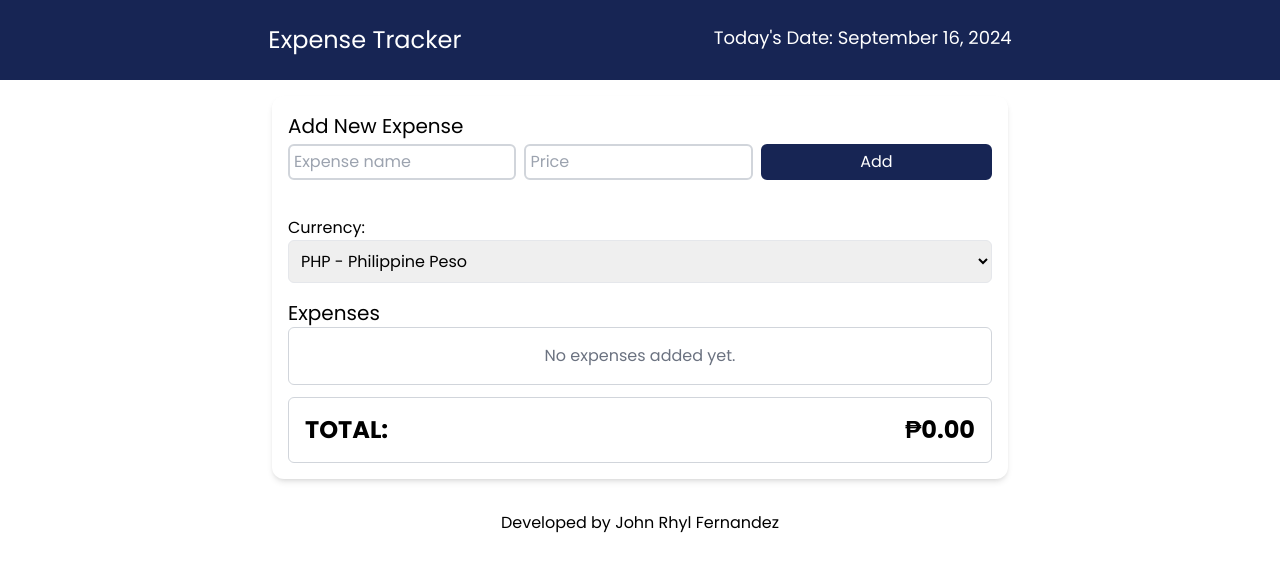
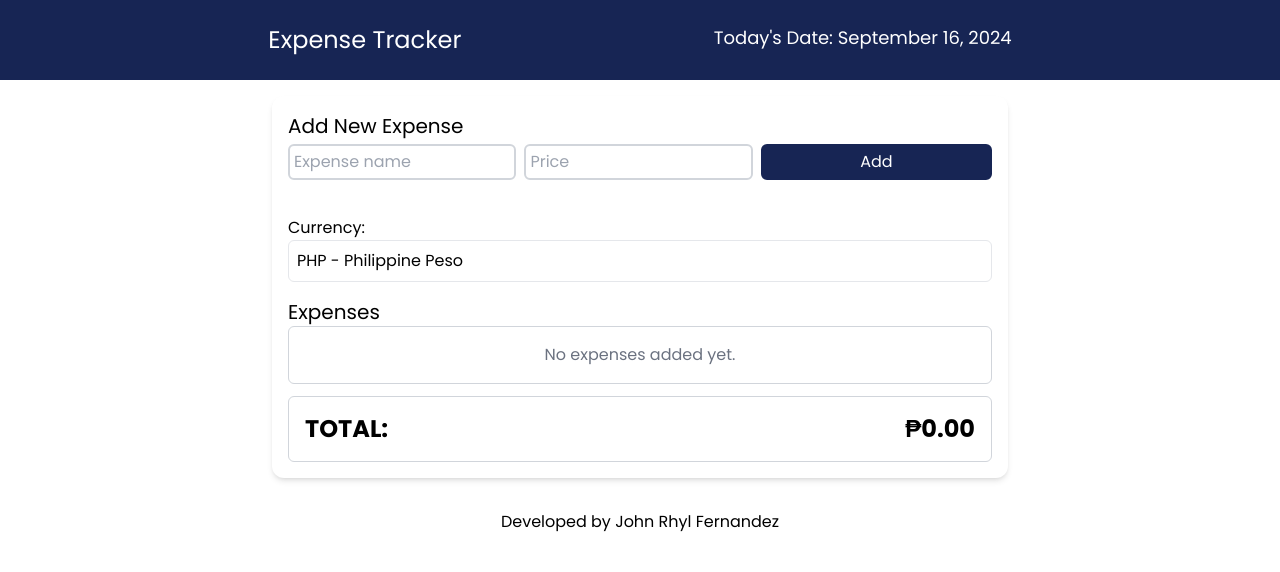
Before and after one commit to jrhylf/expense-tracker-app, a React (Create React App) app: page / in a window 1280 px wide. Shown: the top 572 px of the page. Built offline with nearby package versions, Linux system fonts and the light colour scheme.

Commit message:
Added search bar for the list of currencies

```diff
--- a/src/App.js
+++ b/src/App.js
@@ -1,9 +1,19 @@
 import { Button, Input } from './Components';
 import './App.css';
 import React, { useState, useEffect } from 'react';
+import CurrencyList from './CurrencyList';
 
 function App() {
   const [currentDate, setCurrentDate] = useState('');
+
+  // Currency Exchange
+  const [fromCurrency, setFromCurrency] = useState('');
+  // Set new currency every currency is changed
+  const [toCurrency, setToCurrency] = useState('');
+
+  // Search Currency
+  const [searchQuery, setSearchQuery] = useState('');
+
   const [expenses, setExpenses] = useState(() => {
     const savedExpenses = localStorage.getItem('expenses');
     return savedExpenses ? JSON.parse(savedExpenses) : [];
@@ -21,6 +31,8 @@ function App() {
     const savedCurrency = localStorage.getItem('currency');
     return savedCurrency ? savedCurrency : 'PHP';
   });
+
+  const [isOpen, setIsOpen] = useState(false); // State for dropdown open/close
 
   useEffect(() => {
     localStorage.setItem('expenses', JSON.stringify(expenses));
@@ -70,9 +82,15 @@ function App() {
     }
 
     if (valid) {
+      // Create a new expense object
       const newExpense = { name: expenseName, price: parseFloat(expensePrice) };
-      setExpenses([...expenses, newExpense]);
-      setExpenseName('');  // Clear the input fields after adding
+
+      // Update the state with the new expense added to the existing expenses
+      const updatedExpenses = [...expenses, newExpense];
+      setExpenses(updatedExpenses);
+
+      // Clear the input fields after adding the expense
+      setExpenseName('');
       setExpensePrice('');
     }
   };
@@ -93,6 +111,14 @@ function App() {
       currency: currency,
     }).format(amount);
   };
+
+  const currencies = CurrencyList();
+
+  // Find the selected currency object by code
+  const selectedCurrency = currencies.find(curr => curr.code === currency);
+
+  // console.log("From Currency: " + fromCurrency);
+  // console.log("To Currency: " + toCurrency);
 
   return (
     <div className="h-screen min-w-min">
@@ -133,18 +159,53 @@ function App() {
           {/* Currency Selector */}
           <div className='h-auto w-full mb-4'>
             <label htmlFor="currency" className='mr-2'>Currency:</label>
-            <select
-              id="currency"
-              value={currency}
-              onChange={(e) => setCurrency(e.target.value)}
-              className='h-auto w-full p-2 border rounded-md'>
-              <option value="PHP">PHP - Philippine Peso</option>
-              <option value="USD">USD - US Dollar</option>
-              <option value="EUR">EUR - Euro</option>
-              <option value="JPY">JPY - Japanese Yen</option>
-              <option value="GBP">GBP - British Pound</option>
-              <option value="AUD">AUD - Australian Dollar</option>
-            </select>
+
+            {/* Custom Currency Selector */}
+            <div className='relative'>
+              <div
+                className='h-auto w-full p-2 border rounded-md cursor-pointer'
+                onClick={() => setIsOpen(!isOpen)} // Toggle dropdown
+              >
+                {selectedCurrency ? `${selectedCurrency.code} - ${selectedCurrency.name}` : currency}
+              </div>
+
+              {isOpen && (
+                <div className='absolute z-10 w-full bg-white border rounded-md shadow-lg'>
+                  {/* Search Input */}
+                  <input
+                    type="text"
+                    placeholder="Search currency..."
+                    value={searchQuery}
+                    onChange={(e) => setSearchQuery(e.target.value)} // Update search query state
+                    className='w-full p-2 border-b'
+                  />
+
+                  {/* Currency List */}
+                  <ul className='max-h-60 overflow-y-auto'>
+                    {currencies
+                      .filter(curr =>
+                        curr.name.toLowerCase().includes(searchQuery.toLowerCase()) ||
+                        curr.code.toLowerCase().includes(searchQuery.toLowerCase())
+                      )
+                      .map((curr) => (
+                        <li
+                          key={curr.code}
+                          onClick={() => {
+                            setCurrency(curr.code); // Update the currency state
+                            setFromCurrency(currency); // Previous currency state
+                            setToCurrency(curr.code); // Update the toCurrency state
+                            setIsOpen(false); // Close dropdown after selection
+                            setSearchQuery(''); // Clear search query
+                          }}
+                          className='p-2 hover:bg-gray-200 cursor-pointer'
+                        >
+                          {curr.code} - {curr.name}
+                        </li>
+                      ))}
+                  </ul>
+                </div>
+              )}
+            </div>
           </div>
 
           <span className='h-auto w-max text-xl align-middle'>Expenses</span>
--- /dev/null
+++ b/src/CurrencyList.js
@@ -0,0 +1,21 @@
+function CurrencyList() {
+    const currencyList = [
+        { code: 'PHP', name: 'Philippine Peso' },
+        { code: 'USD', name: 'US Dollar' },
+        { code: 'EUR', name: 'Euro' },
+        { code: 'JPY', name: 'Japanese Yen' },
+        { code: 'GBP', name: 'British Pound' },
+        { code: 'AUD', name: 'Australian Dollar' },
+        { code: 'CAD', name: 'Canadian Dollar' },
+        { code: 'CHF', name: 'Swiss Franc' },
+        { code: 'CNY', name: 'Chinese Yuan' },
+        { code: 'NZD', name: 'New Zealand Dollar' },
+        { code: 'SGD', name: 'Singapore Dollar' },
+        { code: 'KPW', name: 'North Korean Won' },
+        { code: 'KRW', name: 'South Korean Won' },
+    ];
+
+    return currencyList;
+}
+
+export default CurrencyList;
```
